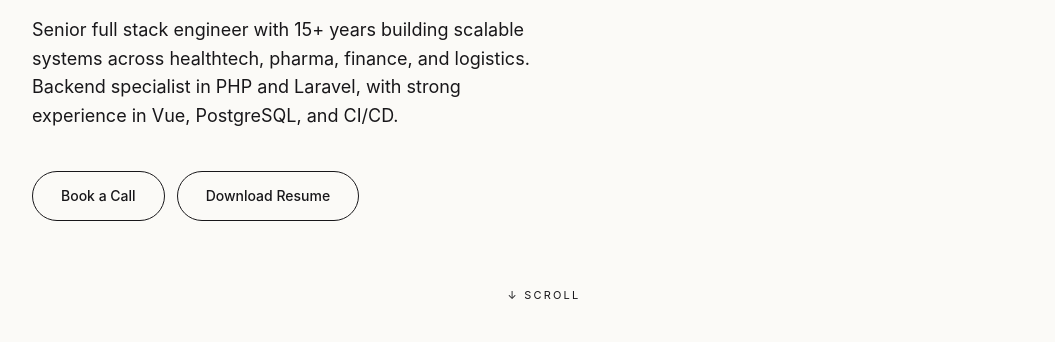
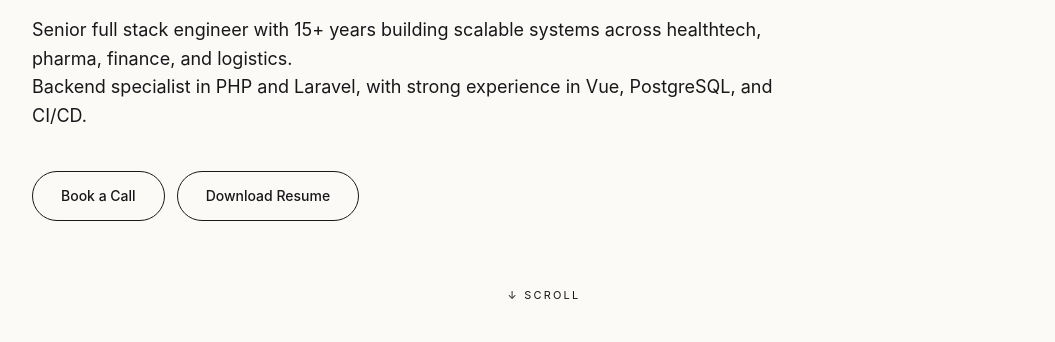
Before and after one commit to gpweins/weinschutz, an Astro site: page / in a window 1280 px wide. Shown: the part 458-800 px from the top of the page, without its empty margins (96-1151 px from the left). Built offline with nearby package versions, Linux system fonts and the light colour scheme; Astro itself is replaced by a stand-in of ours; no server answers.

Commit message:
feat: minor flow adjust on Hero section

```diff
--- a/src/sections/Hero.astro
+++ b/src/sections/Hero.astro
@@ -10,8 +10,11 @@ const resumeHref = `${import.meta.env.BASE_URL}resume.pdf`;
     <h1 class="m-0 mt-6 mb-8 text-[112px] leading-[0.95] font-bold tracking-tight text-[--color-ink] max-[640px]:text-[56px]">
       Gustavo<br />Weinschütz
     </h1>
-    <p class="max-w-[520px] text-[18px] leading-[1.6] text-[--color-ink-muted] m-0 mb-10">
-      Senior full stack engineer with 15+ years building scalable systems across healthtech, pharma, finance, and logistics. Backend specialist in PHP and Laravel, with strong experience in Vue, PostgreSQL, and CI/CD.
+    <p class="max-w-[768px] text-[18px] leading-[1.6] text-[--color-ink-muted] m-0">
+      Senior full stack engineer with 15+ years building scalable systems across healthtech, pharma, finance, and logistics.
+    </p>
+    <p class="max-w-[768px] text-[18px] leading-[1.6] text-[--color-ink-muted] m-0 mb-10">
+    Backend specialist in PHP and Laravel, with strong experience in Vue, PostgreSQL, and CI/CD.
     </p>
     <div class="flex gap-3 flex-col sm:flex-row">
       <Pill primary href="#contact">Book a Call</Pill>
```
